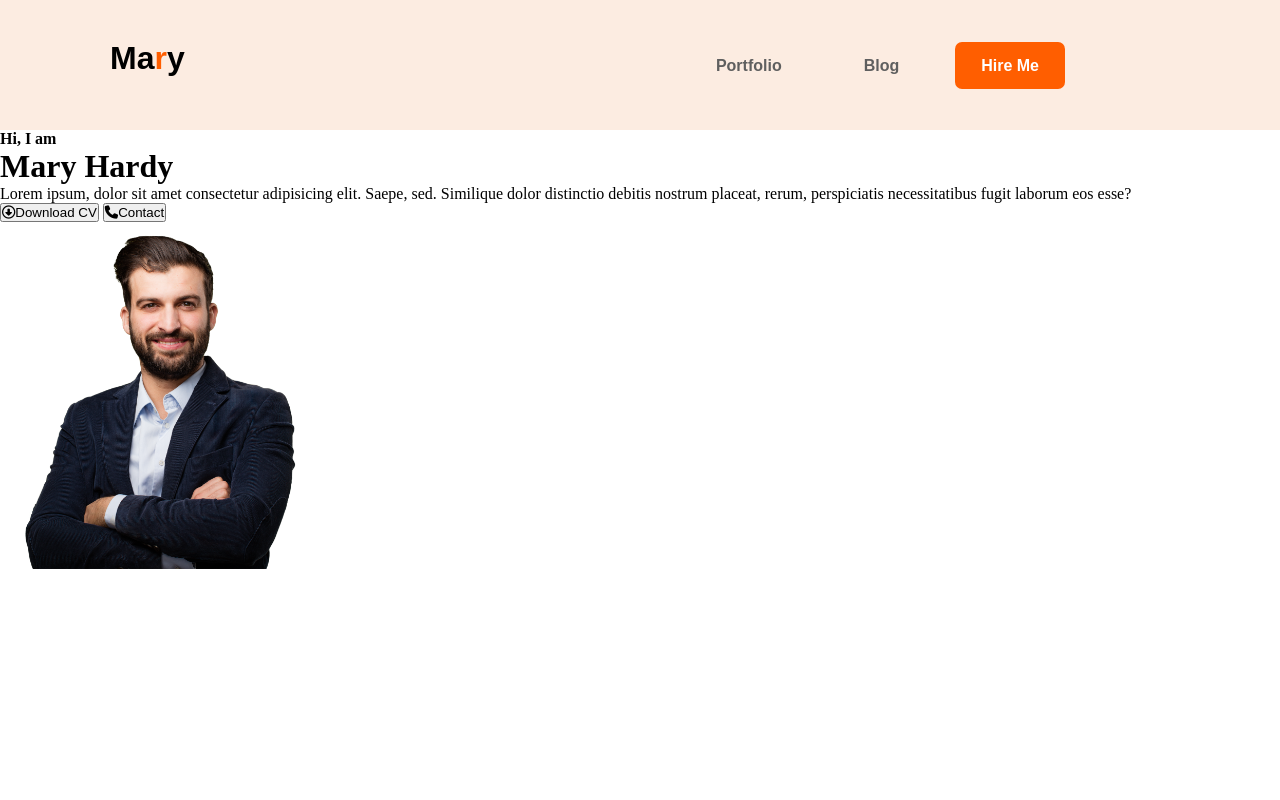
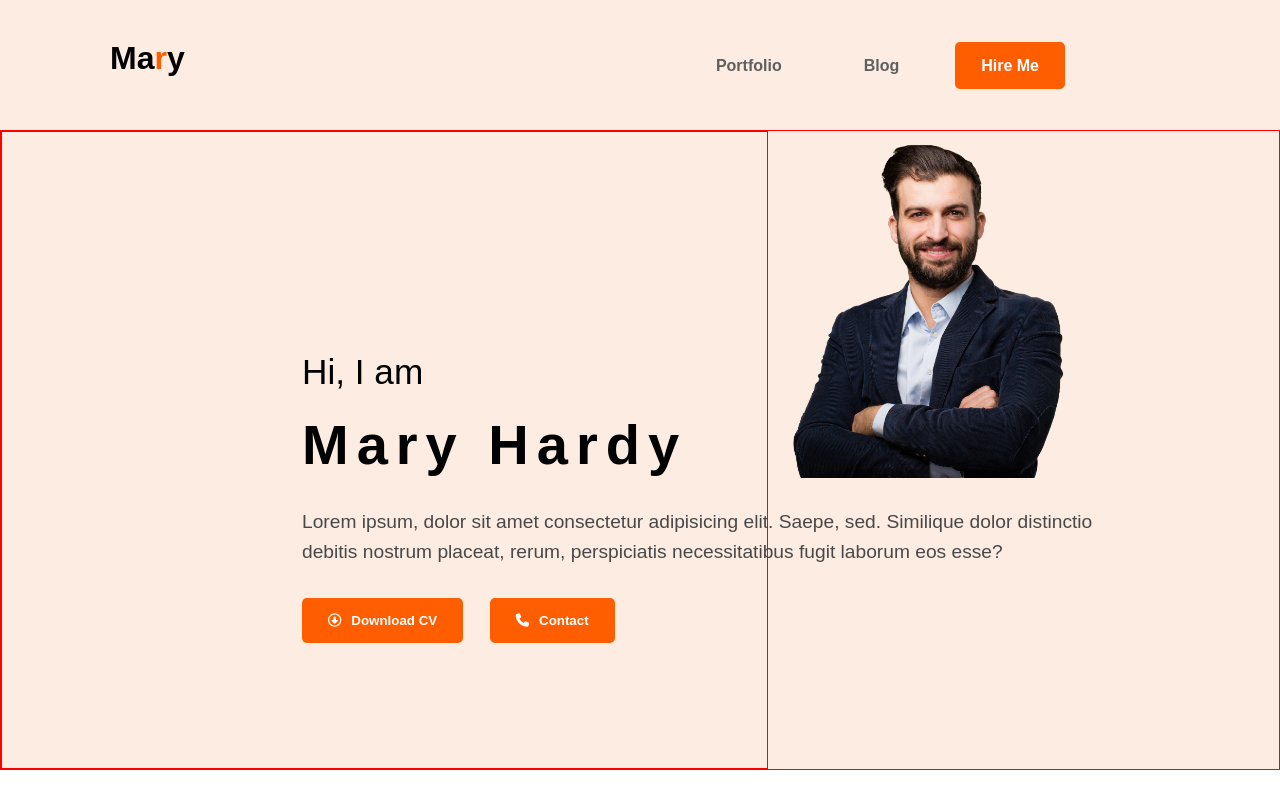
Before and after one commit to Riadul-Islam-551/Mary, a plain HTML site: page index.html in a window 1280 px wide. Drawn offline with Linux system fonts and the light colour scheme.

Commit message:
complet the left part of hero section

```diff
--- a/index.html
+++ b/index.html
@@ -36,8 +36,8 @@
           perspiciatis necessitatibus fugit laborum eos esse?
         </p>
         <div class="h_button">
-          <button><i class="fa-regular fa-circle-down"></i>Download CV</button>
-          <button><i class="fa-solid fa-phone"></i>Contact</button>
+          <button><i class="fa-regular fa-circle-down b_icon"></i>Download CV</button>
+          <button><i class="fa-solid fa-phone b_icon"></i>Contact</button>
         </div>
       </div>
       <div class="hero_right">
--- a/style.css
+++ b/style.css
@@ -38,14 +38,58 @@ nav .nav_links ul li a {
   color: rgb(95, 95, 95);
   font-weight: 600;
   padding: 15px 26px;
-  border-radius: 7px;
+  border-radius: 5px;
 }
-nav .nav_links ul li .hireme{
-    background-color: rgb(255, 94, 0);
-    color: white;
+nav .nav_links ul li .hireme {
+  background-color: rgb(255, 94, 0);
+  color: white;
 }
-nav .nav_links ul li a:hover{
-    background-color: rgb(255, 94, 0);
-    color: white;
-    transition-duration: .3s;
+nav .nav_links ul li a:hover {
+  background-color: rgb(255, 94, 0);
+  color: white;
+  transition-duration: 0.3s;
 }
+/* ..........hero.......... */
+.hero{
+  background-color: rgb(252, 236, 225);
+  border: 1px solid red;
+  width: 100%;
+  height: 80vh;
+  display: flex;
+  font-family: Arial, Helvetica, sans-serif;
+}
+.hero .hero_left{
+  border: 1px solid red;
+  width: 60%;
+  height: 100%;
+
+  padding: 200px 0px 200px 300px;
+}
+.hero .hero_left h4{
+font-size: 2.2rem;
+margin: 20px 0px;
+font-weight: 400;
+}
+.hero .hero_left h1{
+  font-size: 3.5rem;
+  letter-spacing: .5rem;
+}
+.hero .hero_left p{
+  font-size: 1.2rem;
+  color: rgb(73, 72, 72);
+  margin: 30px 0px;
+  line-height: 1.9rem;
+  width: 800px;
+}
+.hero .hero_left .h_button button{
+  font-weight: 600;
+  padding: 15px 26px;
+  border-radius: 5px;
+  background-color: rgb(255, 94, 0);
+  color: white;
+  border: none;
+  margin-right: 22px;
+}
+.hero .hero_left .h_button button .b_icon{
+  margin: 0px 10px 0px 0px;
+}
```
